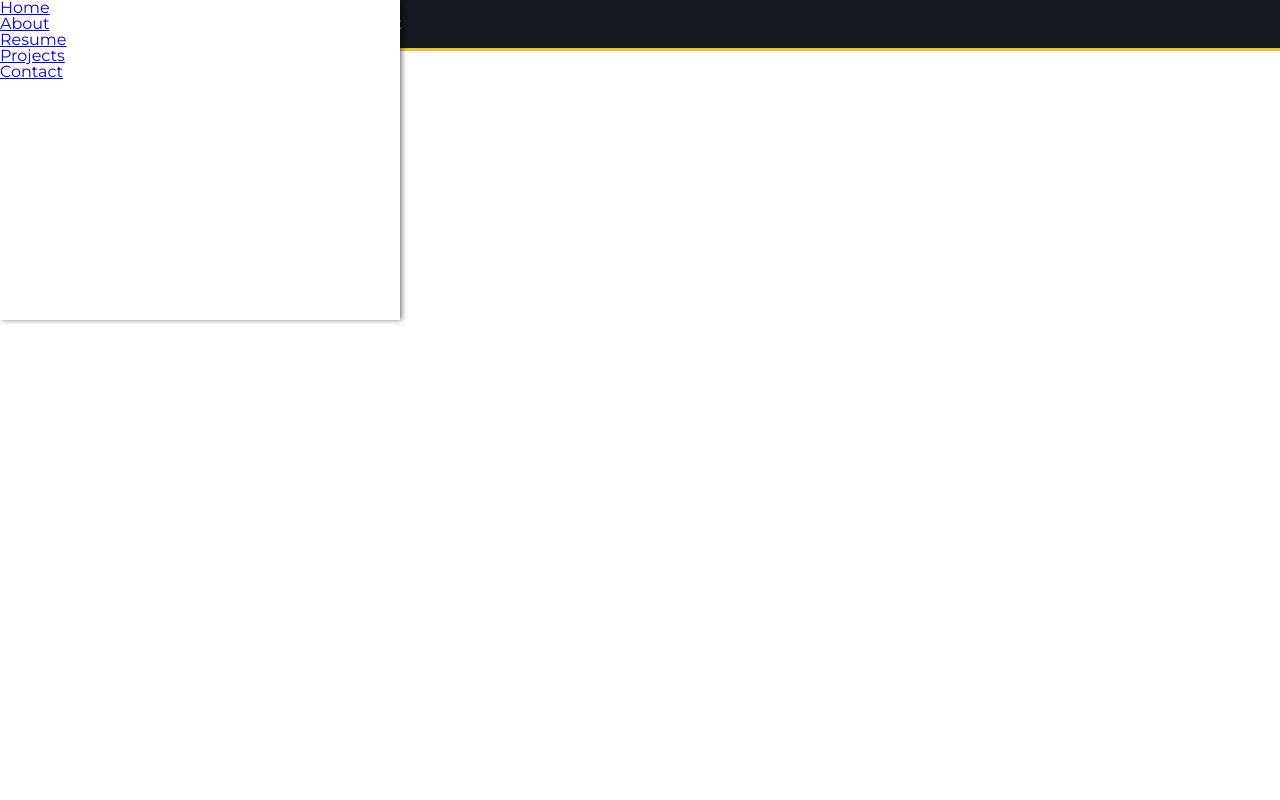
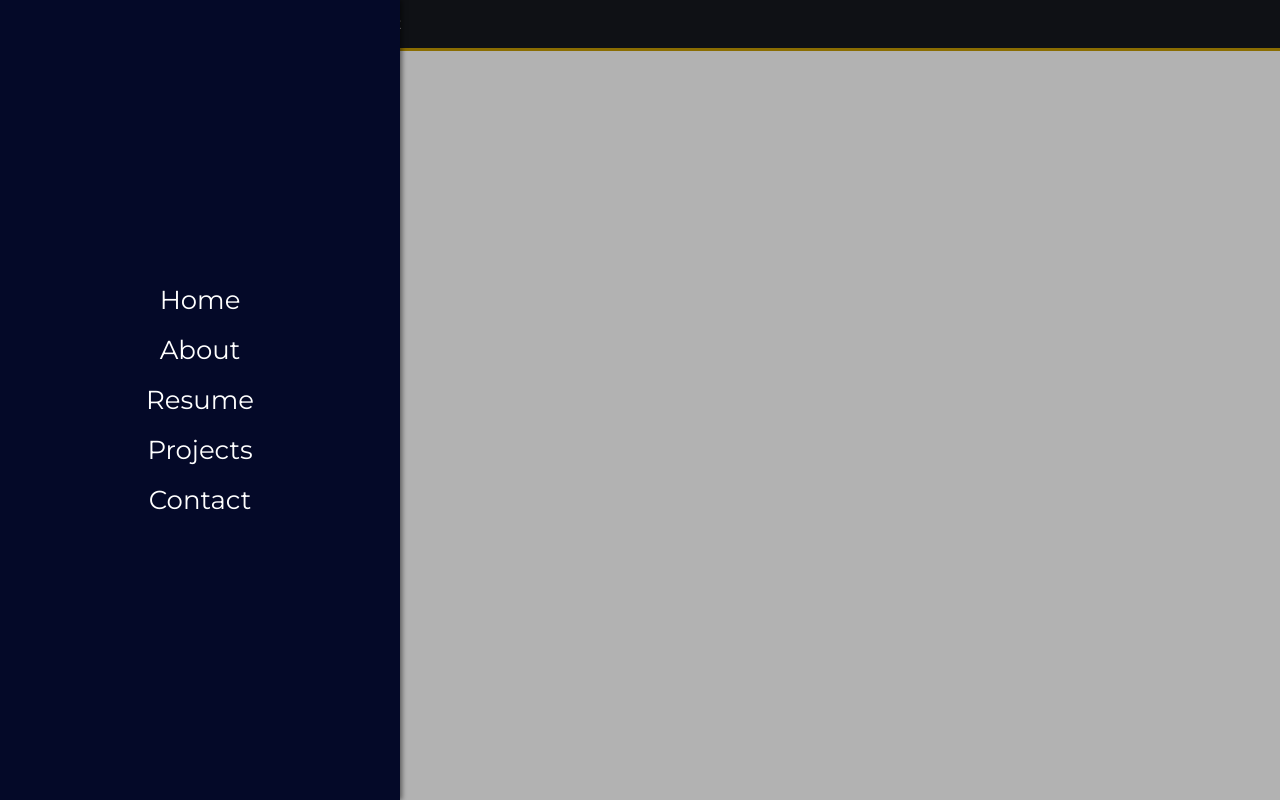
Before and after one commit to curm90/portfolio, a React (Create React App) app: page / in a window 1280 px wide. Built offline with nearby package versions, Linux system fonts and the light colour scheme; a web font is replaced by a local one.

Commit message:
sidedrawer styles

```diff
--- a/src/App.js
+++ b/src/App.js
@@ -1,12 +1,14 @@
 import React from 'react';
 import Navigation from './components/Navigation';
 import SideDrawer from './components/SideDrawer';
+import Backdrop from './components/Backdrop';
 
 function App() {
   return (
     <div className='App'>
       <Navigation />
       <SideDrawer />
+      <Backdrop />
     </div>
   );
 }
--- a/src/components/Backdrop.js
+++ b/src/components/Backdrop.js
@@ -0,0 +1,5 @@
+import React from 'react';
+
+const Backdrop = (props) => <div className='backdrop'></div>;
+
+export default Backdrop;
--- a/src/styles/base/_settings.scss
+++ b/src/styles/base/_settings.scss
@@ -6,9 +6,9 @@ $xl-size: 4rem;
 $xxl-size: 4.8rem;
 
 // Colors
-$primary: #efbe2b;
+$primary: #c69c03;
 $secondary: #efbe2b;
-$background: #09194c;
+$background: #040928;
 $light-text: #f2eff4;
 $dark-text: #7e7c7f;
 
--- /dev/null
+++ b/src/styles/components/_backdrop.scss
@@ -0,0 +1,9 @@
+.backdrop {
+  position: fixed;
+  width: 100%;
+  height: 100%;
+  background: rgba(0, 0, 0, 0.3);
+  z-index: 100;
+  top: 0;
+  left: 0;
+}
--- a/src/styles/components/_sideDrawer.scss
+++ b/src/styles/components/_sideDrawer.scss
@@ -1,9 +1,31 @@
 .side-drawer__container {
-  height: 40%;
-  background: white;
+  height: 100%;
+  background: $background;
   box-shadow: 2px 0 5px rgba(0, 0, 0, 0.5);
   position: fixed;
   top: 0;
   left: 0;
-  width: 400px;
+  width: 70%;
+  max-width: 400px;
+  z-index: 200;
+
+  .side-drawer__list {
+    height: 100%;
+    @include flex(column, center, center);
+  }
+
+  .side-drawer__list-item {
+    padding: $s-size;
+  }
+
+  .side-drawer__link {
+    font-size: 2.6rem;
+    text-decoration: none;
+    color: white;
+
+    &:hover,
+    &:active {
+      color: $primary;
+    }
+  }
 }
--- a/src/styles/styles.scss
+++ b/src/styles/styles.scss
@@ -7,3 +7,4 @@
 @import './components/navigation';
 @import './components/hambuger';
 @import './components/sideDrawer';
+@import './components/backdrop';
```
